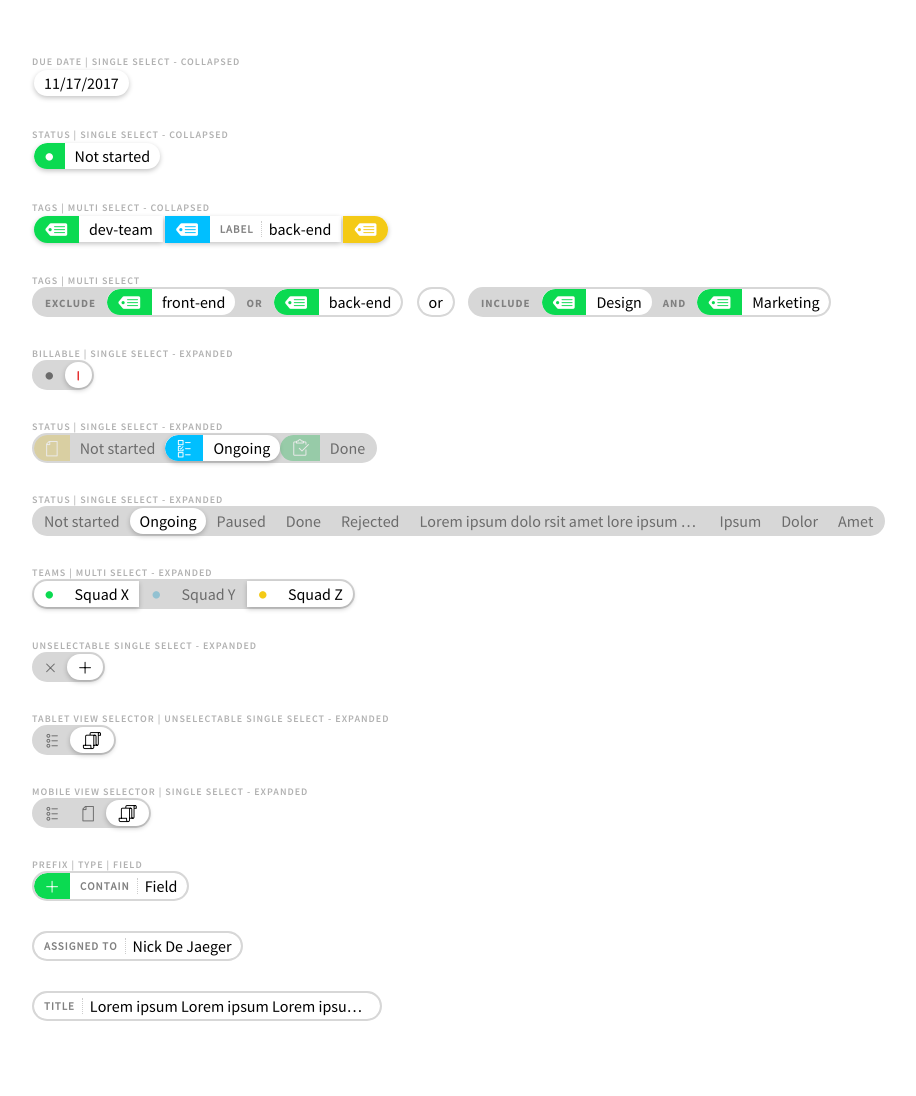
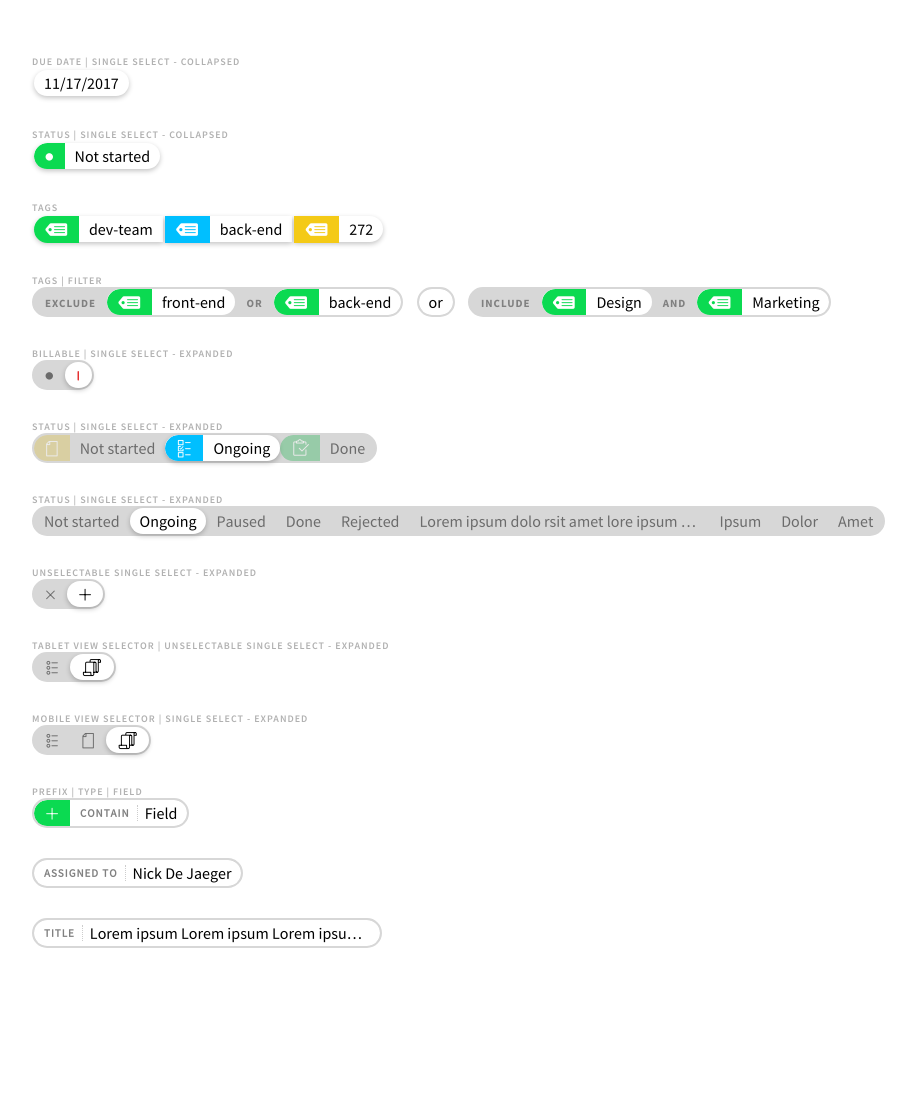
Before and after one commit to lordblendi/tracker-mockup, a Jekyll site: the page built from pages/components.html, in a window 1280 px wide. Shown: the whole page, without its empty margins (23-939 px from the left). Built offline with Jekyll 4.4.1, drawn with Linux system fonts in a browser that asks for light colours; nearby versions of some CDN libraries; comment, search, counter and statistics services are not loaded; after the commit the page ends 1023 px from its top, so only the background shows below that.

Commit message:
components/tags: new example text, new label. removed wrong component (comment)

```diff
--- a/pages/components.html
+++ b/pages/components.html
@@ -41,7 +41,7 @@ permalink: /components
 
 <div class="pmx-field">
   <div class="pmx-field__inner">
-    <div class="pmx-field__label">Tags | Multi Select - collapsed</div>
+    <div class="pmx-field__label">Tags</div>
     <div class="pmx-field__value">
 
       <div class="pmx-selector pmx-selector--collapsed pmx-selector--multiSelect MULTISELECT__POPUP JS_selector" data-popid="#multiSelector-3">
@@ -55,8 +55,6 @@ permalink: /components
         <div class="pmx-selector__item pmx-selector__item--selected JS_selectorItem">
           <div class="pmx-selector__block ">
             <span class="pmx-selector__blockPart pmx-selector__blockPart--prefix" style="background-color: #00BFFF; color: #FFF;">ग़</span>
-            <span class="pmx-selector__blockPart pmx-selector__blockPart--label">Label</span>
-            <span class="pmx-selector__blockSeperator"></span>
             <span class="pmx-selector__blockPart pmx-selector__blockPart--field">back-end</span>
           </div>
         </div>
@@ -64,6 +62,7 @@ permalink: /components
         <div class="pmx-selector__item pmx-selector__item--selected JS_selectorItem">
           <div class="pmx-selector__block ">
             <span class="pmx-selector__blockPart pmx-selector__blockPart--prefix" style="background-color: #F4CA16; color: #FFF;">ग़</span>
+            <span class="pmx-selector__blockPart pmx-selector__blockPart--field">272</span>
           </div>
         </div>
       </div>
@@ -77,7 +76,7 @@ permalink: /components
 
 <div class="pmx-field">
   <div class="pmx-field__inner">
-    <div class="pmx-field__label">Tags | Multi Select</div>
+    <div class="pmx-field__label">Tags | Filter</div>
     <div class="pmx-field__value">
 
       <div class="pmx-selector pmx-selector--readonly JS_selector">
@@ -246,6 +245,7 @@ permalink: /components
   </div>
 </div>
 
+<!--
 <div class="pmx-field">
   <div class="pmx-field__inner">
     <div class="pmx-field__label">Teams | Multi Select - expanded</div>
@@ -277,6 +277,7 @@ permalink: /components
     </div>
   </div>
 </div>
+-->
 
 <div class="pmx-field">
   <div class="pmx-field__inner">
```
